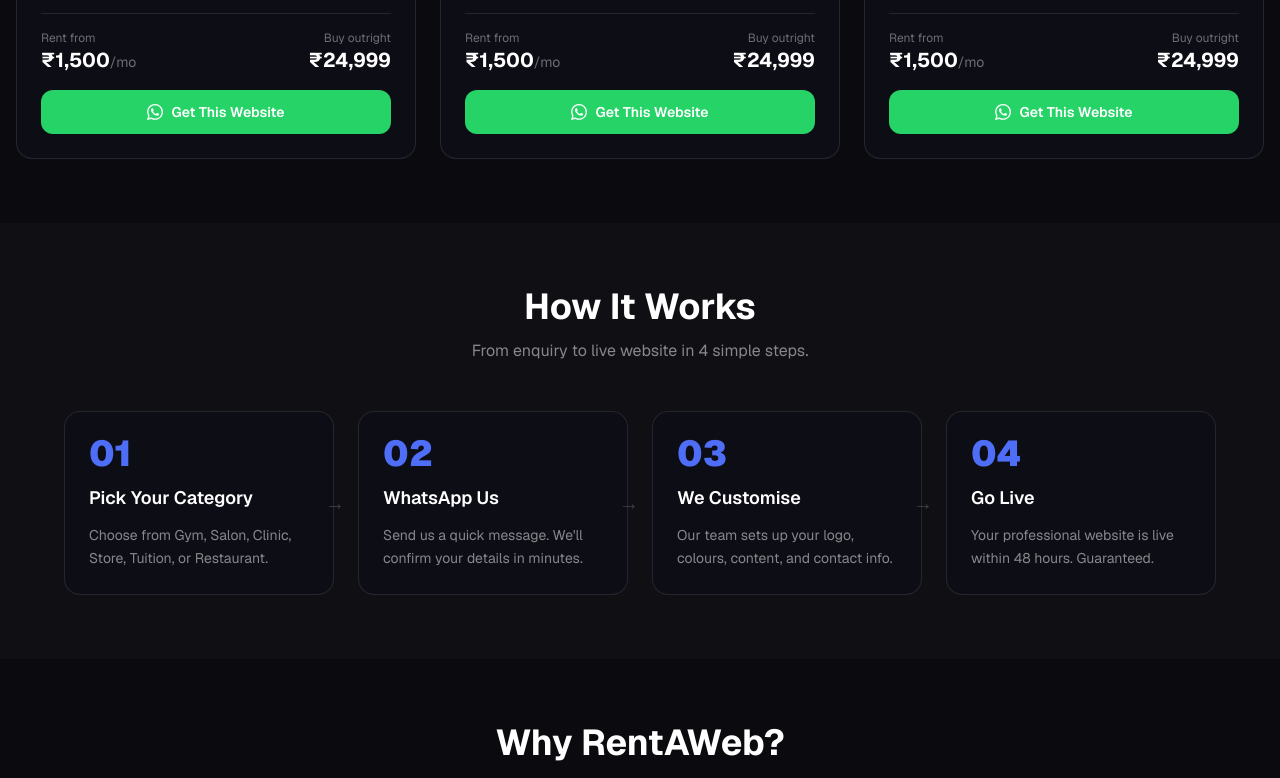
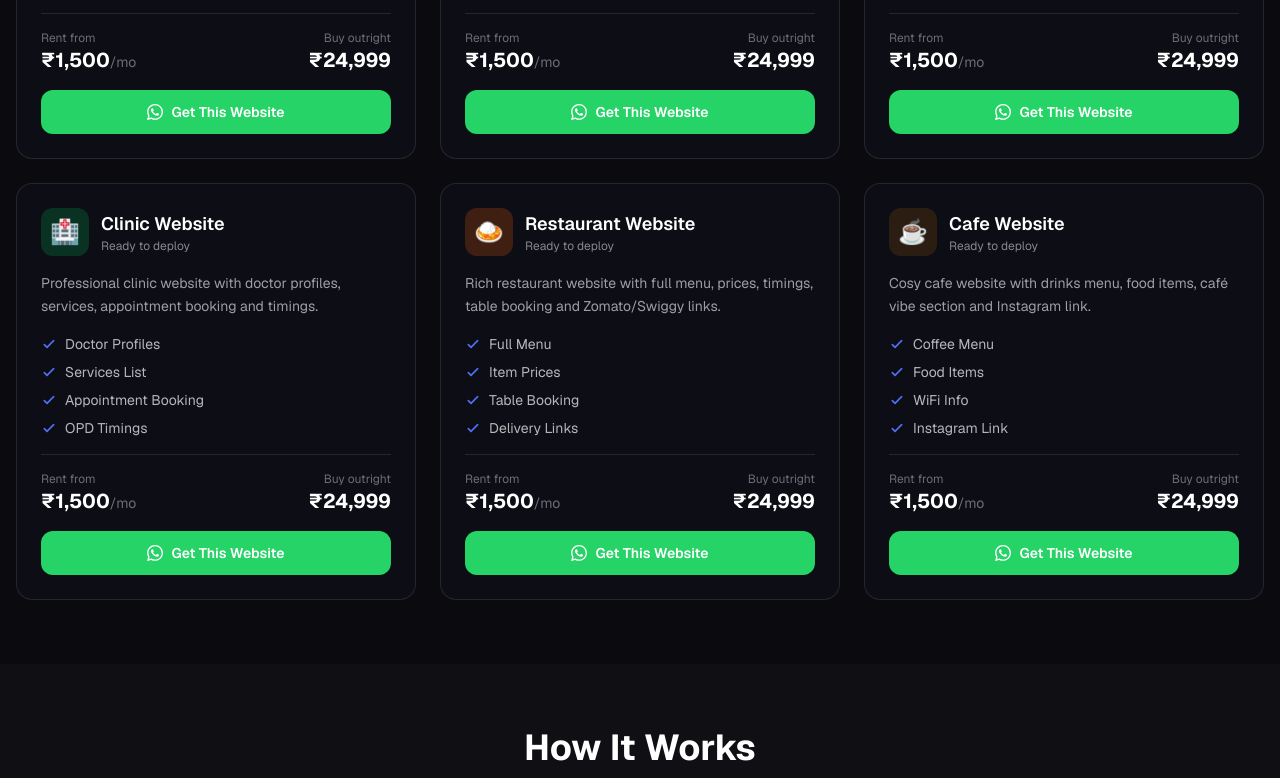
Before and after one commit to kushchauhankavyachauhan-web/rentaweb2, a Next.js app: page / in a window 1280 px wide. Shown: the part 1747-2525 px from the top of the page. Built offline with nearby package versions, Linux system fonts and the light colour scheme.

Commit message:
Update page.tsx

```diff
--- a/app/page.tsx
+++ b/app/page.tsx
@@ -89,9 +89,45 @@
       "Customer reviews section",
     ],
   },
+  {
+    category: "Clinic",
+    emoji: "🏥",
+    accent: "bg-green-500/20",
+    description: "Professional clinic website with doctor profiles, services, appointment booking and timings.",
+    features: [
+      "Doctor Profiles",
+      "Services List",
+      "Appointment Booking",
+      "OPD Timings",
+    ],
+  },
+  {
+    category: "Restaurant",
+    emoji: "🍛",
+    accent: "bg-orange-500/20",
+    description: "Rich restaurant website with full menu, prices, timings, table booking and Zomato/Swiggy links.",
+    features: [
+      "Full Menu",
+      "Item Prices",
+      "Table Booking",
+      "Delivery Links",
+    ],
+  },
+  {
+    category: "Cafe",
+    emoji: "☕",
+    accent: "bg-yellow-700/20",
+    description: "Cosy cafe website with drinks menu, food items, café vibe section and Instagram link.",
+    features: [
+      "Coffee Menu",
+      "Food Items",
+      "WiFi Info",
+      "Instagram Link",
+    ],
+  },
 ];
 
-const categories = ["All", "Gym", "Salon", "Tuition", "Store", "Clinic", "Restaurant"];
+const categories = ["All", "Gym", "Salon", "Tuition", "Store", "Clinic", "Restaurant", "Cafe"];
 
 const steps = [
   { num: "01", title: "Pick Your Category", desc: "Choose from Gym, Salon, Clinic, Store, Tuition, or Restaurant." },
```
